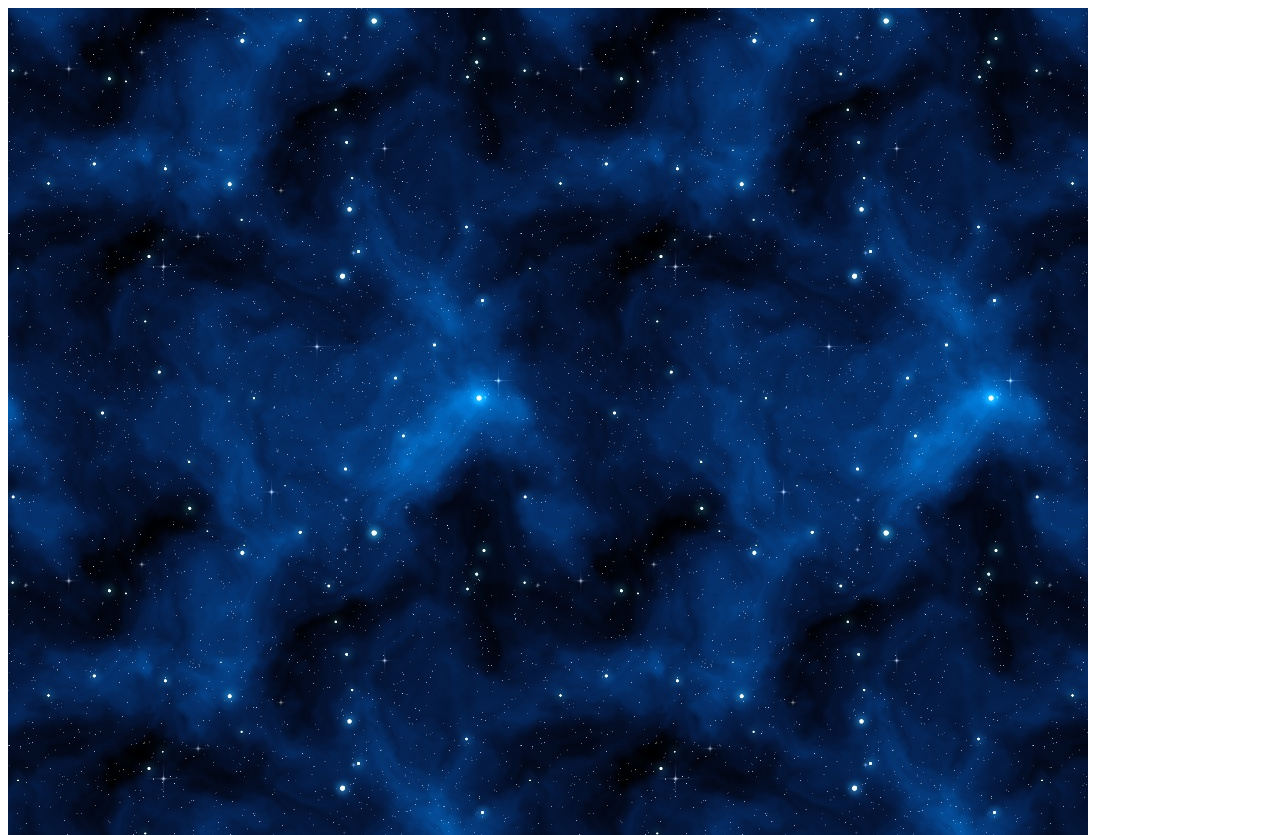
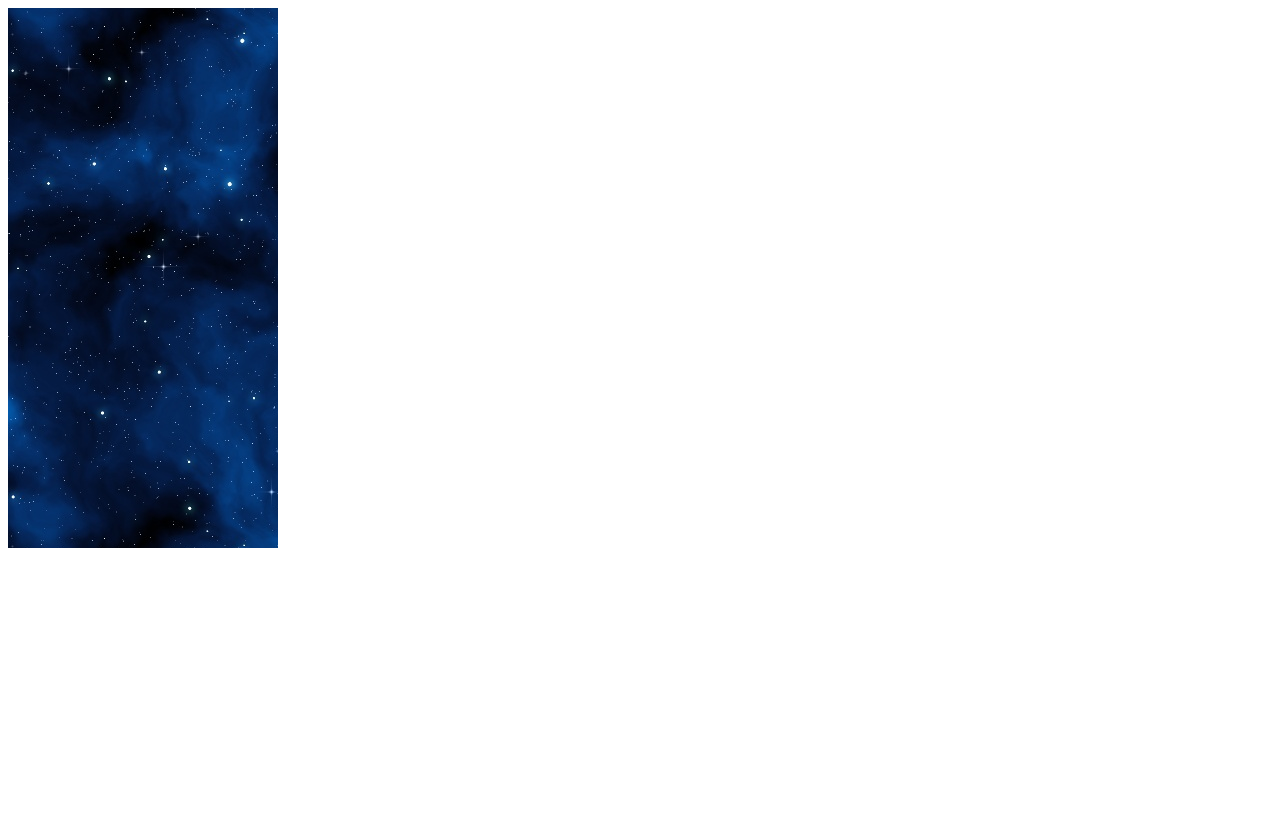
Before and after one commit to Zomdies/testvkminiAps, a plain HTML site: page index.html in a window 1280 px wide. Shown: the top 835 px of the page. After the commit the page ends 800 px from the top, so only its background shows below. Drawn offline with Linux system fonts and the light colour scheme; animation ran at ten frames a second.

Commit message:
Update index.html

```diff
--- a/index.html
+++ b/index.html
@@ -2,7 +2,7 @@
 <script type="text/javascript">
 
 
-	var game = new Phaser.Game(1080, 2160, Phaser.AUTO, '', {preload: preload, create: create, update: update});
+	var game = new Phaser.Game(270, 540, Phaser.AUTO, '', {preload: preload, create: create, update: update});
 	var textLevel;
 	var text;
 	function preload() {
@@ -15,7 +15,7 @@
 	function create() {
 		//Скрываем курсор
 		//game.canvas.style.cursor = 'none';
-		game.add.tileSprite(0, 0, 1080,2160, 'background');
+		game.add.tileSprite(0, 0, 270,540, 'background');
 
 
 	}
```
